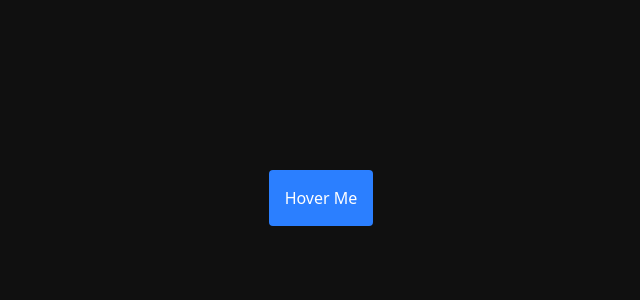
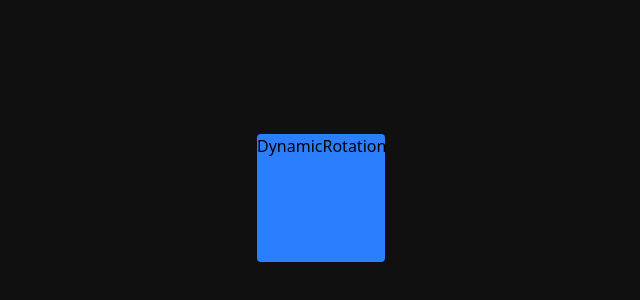
Before and after one commit to Tamalckb531/Learning-Motion, a Next.js app in the folder demos/: page / in a window 1280 px wide. Shown: the part 202-502 px from the top of the page, without its empty margins (319-959 px from the left). Built offline with nearby package versions, Linux system fonts and the light colour scheme.

Commit message:
MotionValue -> add Dynamic Rotation

```diff
--- a/demos/src/app/page.tsx
+++ b/demos/src/app/page.tsx
@@ -6,8 +6,8 @@ export default function Home() {
   return (
     <div className="">
       {/* <DraggableBox /> */}
-      <HoverLinkedScale />
-      {/* <DynamicRotation />  */}
+      {/* <HoverLinkedScale /> */}
+      <DynamicRotation />
     </div>
   );
 }
--- a/demos/src/projects/MotionValue/DynamicRotation.tsx
+++ b/demos/src/projects/MotionValue/DynamicRotation.tsx
@@ -1,7 +1,23 @@
+"use client";
+import { motion, useMotionValue } from "motion/react";
 import React from "react";
 
 const DynamicRotation = () => {
-  return <div>DynamicRotation</div>;
+  const rotation = useMotionValue(0);
+
+  const rotateBox = () => {
+    rotation.set(rotation.get() + 45);
+  };
+
+  return (
+    <motion.div
+      style={{ rotate: rotation }}
+      onClick={rotateBox}
+      className=" w-32 h-32 bg-blue-500 rounded"
+    >
+      DynamicRotation
+    </motion.div>
+  );
 };
 
 export default DynamicRotation;
```
